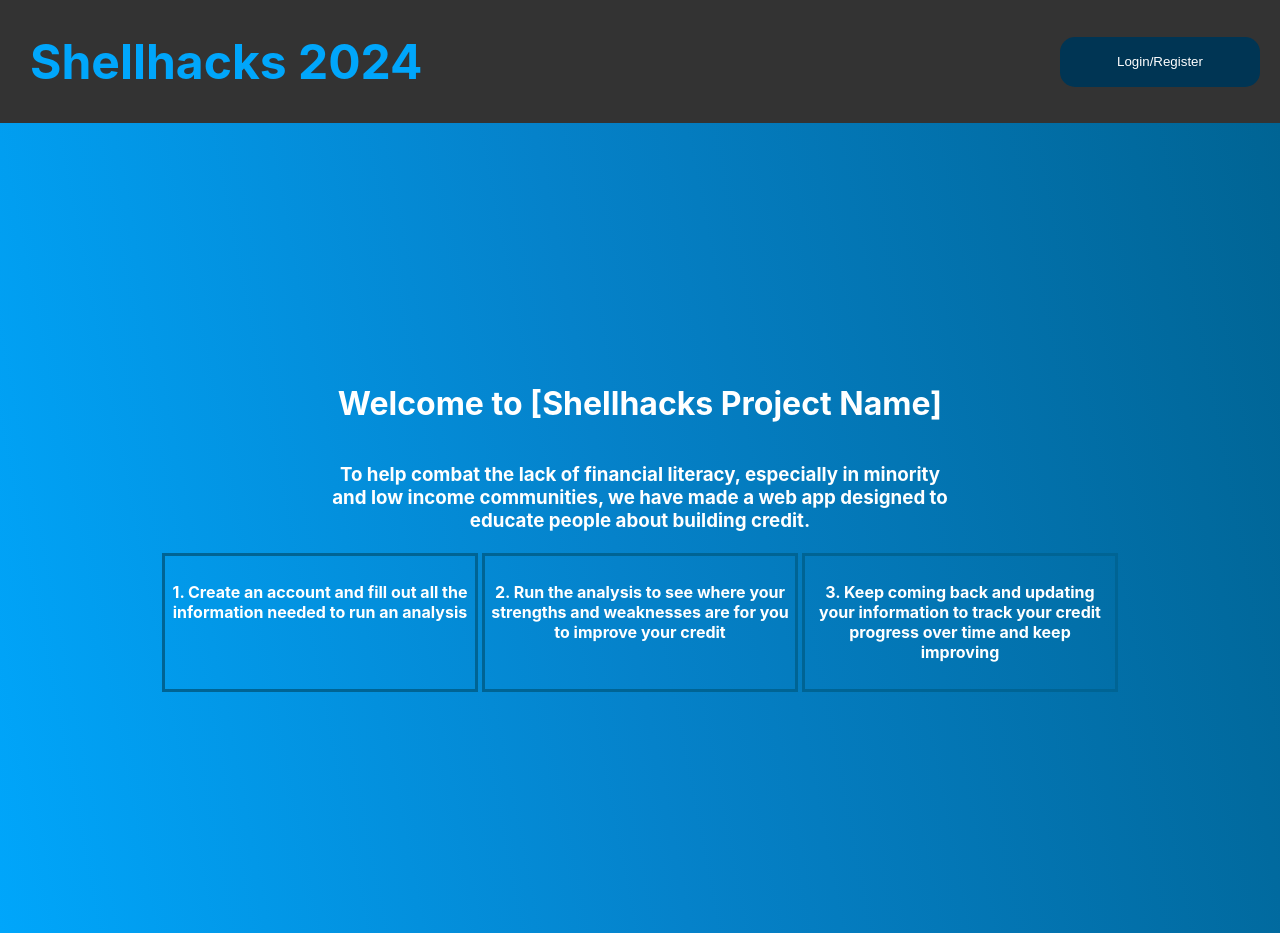
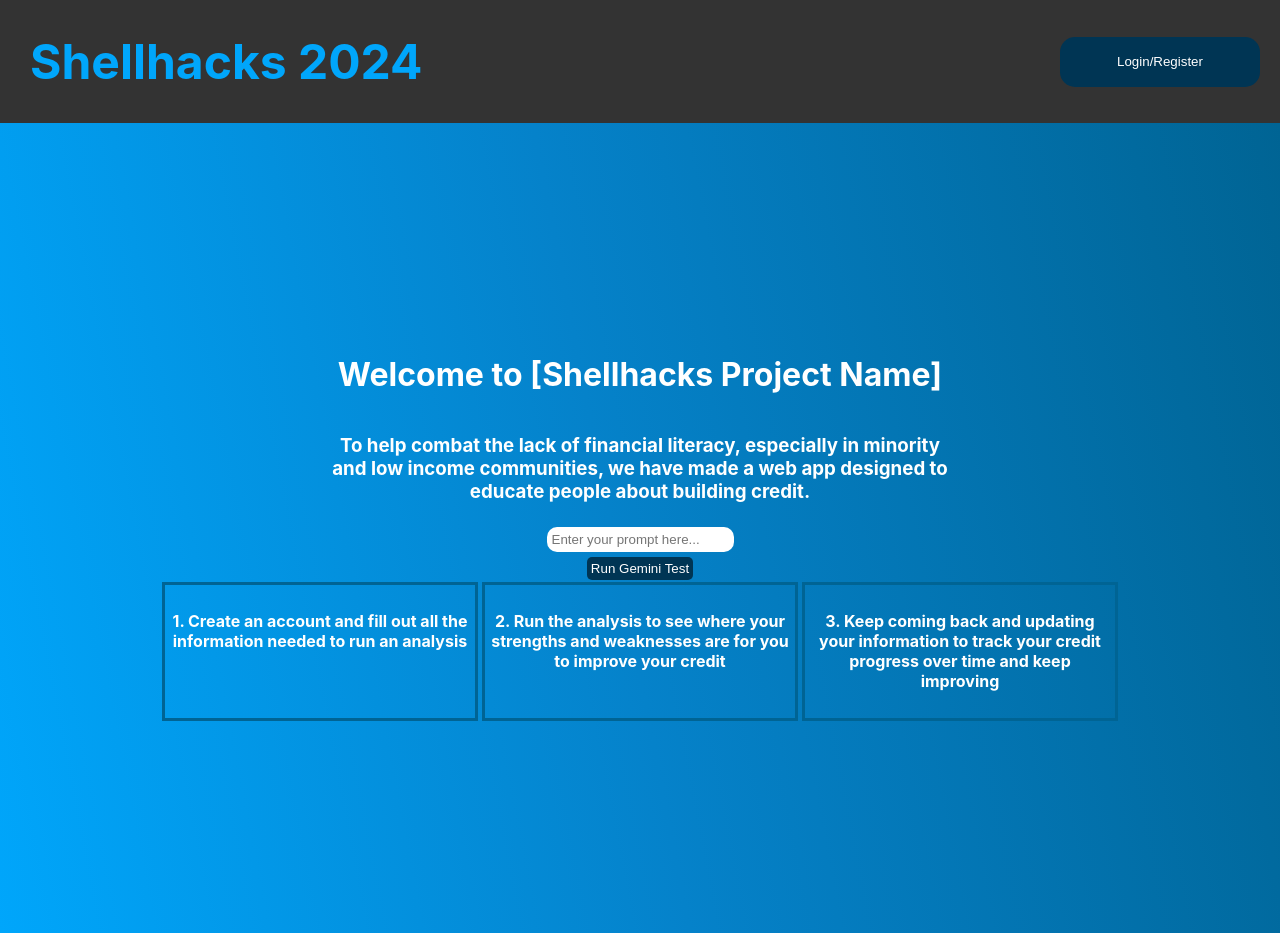
Before and after one commit to nowji/shellhacks2024, a React (Create React App) app: page / in a window 1280 px wide. Built offline with nearby package versions, Linux system fonts and the light colour scheme.

Commit message:
added gemini functionality

```diff
--- /dev/null
+++ b/src/components/Gemini.js
@@ -0,0 +1,12 @@
+
+import { GoogleGenerativeAI } from '@google/generative-ai';
+
+export const callGeminiAPI = async (inputData) => {
+  const genAI = new GoogleGenerativeAI(
+    "AIzaSyCGk-AUYYQQR_BTs__bpTvznHymyW5lfR0"
+  );
+  const model = genAI.getGenerativeModel({ model: "gemini-1.5-flash" });
+  const result = await model.generateContent(inputData);
+  console.log(result.response.text());
+  return result
+};
--- a/src/components/Home.jsx
+++ b/src/components/Home.jsx
@@ -1,7 +1,14 @@
-import React from 'react';
+import React, { useState } from 'react';
 import '../styles/Home.css';
+import { callGeminiAPI } from './Gemini';
+
+
 
 function Home() {
+  const [prompt, setPrompt] = useState('');
+  const handleInputChange = (e) => {
+    setPrompt(e.target.value);
+  };
 
   return (
     <div className='home-container'>
@@ -15,6 +22,13 @@ function Home() {
             credit.
           </h3>
         </div>
+        <input
+          type="text"
+          value={prompt}
+          onChange={handleInputChange}
+          placeholder="Enter your prompt here..."
+        />
+        <button onClick={() => callGeminiAPI(prompt)}>Run Gemini Test</button>
         <div className='steps-container'>
           <div className='step'>
             <h4>
```
